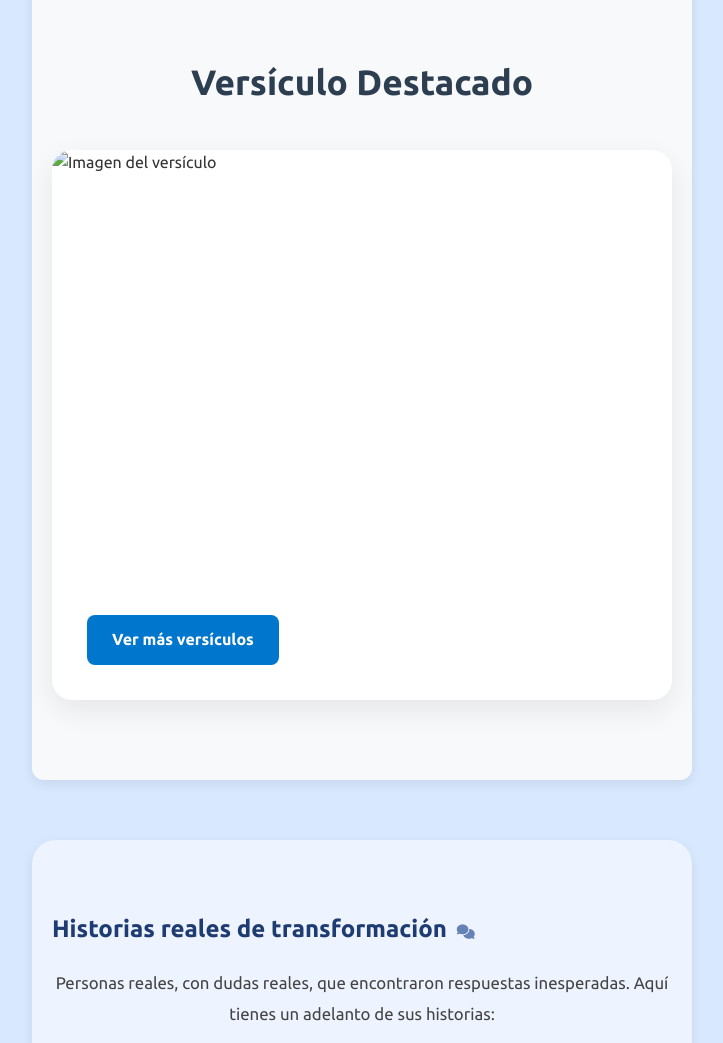
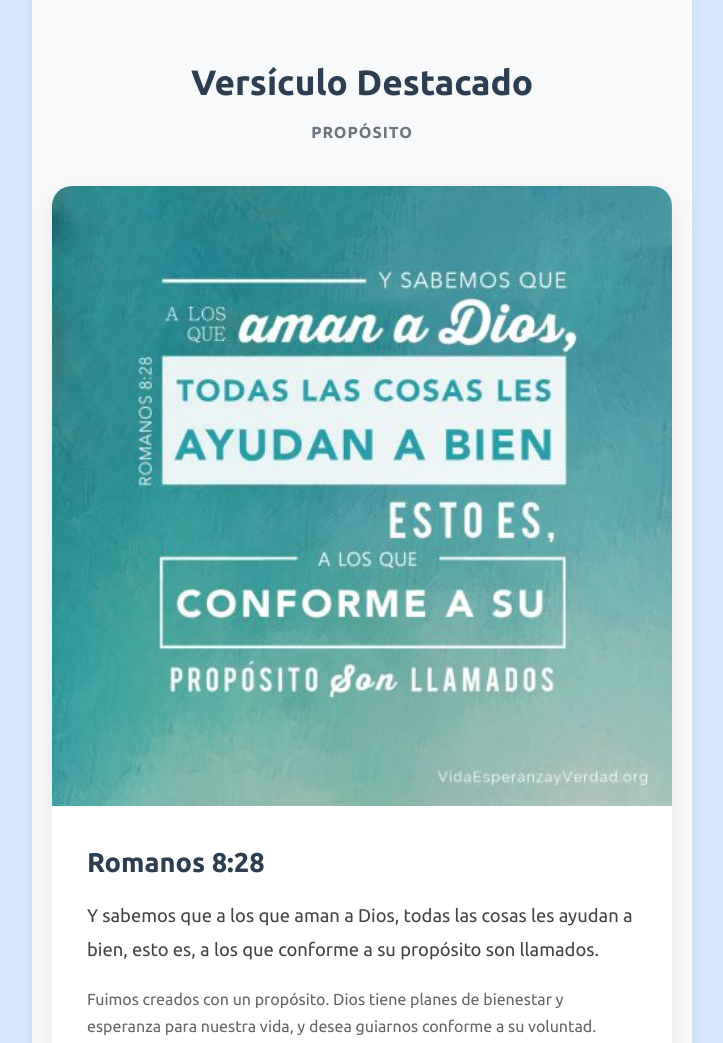
Before and after one commit to JaiderSanchez/encuentro-con-la-verdad, a plain HTML site: page index.html in a window 1280 px wide. Shown: the part 3440-4483 px from the top of the page, without its empty margins (278-1001 px from the left). Drawn offline with Linux system fonts and the light colour scheme.

Commit message:
Implement featured verse logic and connect verses data

```diff
--- a/css/pages/home.css
+++ b/css/pages/home.css
@@ -450,7 +450,7 @@ section:hover {
 
 #versiculo-imagen {
     width: 100%;
-    height: 400px;
+    height: 100%;
     object-fit: cover;
 }
 
--- a/css/responsive/media.css
+++ b/css/responsive/media.css
@@ -63,7 +63,7 @@
     }
 
     #versiculo-imagen {
-        height: 250px;
+        height: 300px;
     }
 
     .versiculo-content {
--- a/index.html
+++ b/index.html
@@ -251,8 +251,8 @@
                 <div class="versiculo-card">
                     <img
                         id="versiculo-imagen"
-                        src=""
-                            alt="Imagen del versículo">
+                        src="/img/versiculos/amor/juan3-16.webp"
+                        alt="Imagen del versículo">
                     <div class="versiculo-content">
                         <h3 id="versiculo-referencia"></h3>
                         <p id="versiculo-texto"></p>
@@ -346,6 +346,7 @@
         <p>&copy; 2026 - Encuentro con la verdad</p>
     </footer>
 
+<script src="/js/data/verses.js"></script>
 <script src="/js/home.js"></script>
 
 </body>
--- a/js/data/verses.js
+++ b/js/data/verses.js
@@ -101,3 +101,5 @@ const versesHome = {
         ]
     }
 };
+
+window.versesHome = versesHome;
--- a/js/home.js
+++ b/js/home.js
@@ -56,3 +56,35 @@ document.addEventListener("click", (e) => {
         resetIcon();
     }
 });
+
+
+
+/* ==========================
+   VERSÍCULO DESTACADO
+========================== */
+document.addEventListener("DOMContentLoaded", () => {
+
+    const categorias = Object.keys(versesHome);
+
+    const categoriaAleatoria = categorias[Math.floor(Math.random() * categorias.length)];
+
+    const categoriaSeleccionada = versesHome[categoriaAleatoria];
+
+    const versiculos = categoriaSeleccionada.versiculos;
+
+    const versiculoAleatorio = versiculos[Math.floor(Math.random() * versiculos.length)];
+
+    document.getElementById("categoria-versiculo").textContent = categoriaSeleccionada.titulo;
+
+    document.getElementById("versiculo-imagen").src = versiculoAleatorio.imagen;
+
+    document.getElementById("versiculo-imagen").alt = versiculoAleatorio.referencia;
+
+    document.getElementById("versiculo-referencia").textContent = versiculoAleatorio.referencia;
+
+    document.getElementById("versiculo-texto").textContent = versiculoAleatorio.texto;
+
+    document.getElementById("versiculo-descripcion").textContent = categoriaSeleccionada.descripcion;
+
+    // Lo mejor es que, cuando agregue más categorías como: fe, esperanza, perdon, familia, oracionfe, esperanza, perdon, familia y oracion no tendrés que modificar el algoritmo. Automáticamente empezarán a participar en la selección aleatoria. Esa es precisamente la ventaja de la estructura escalable que se estableció en verses.js.
+});
```
